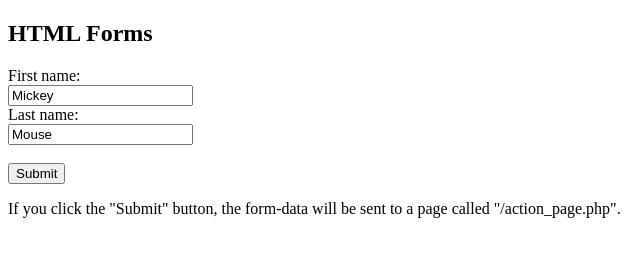
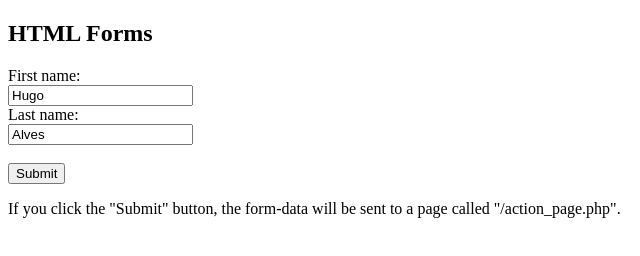
Before and after one commit to Bigoux/SIOSISR, a plain HTML site: page index.html in a window 1280 px wide. Shown: the full height of the page, 0-640 px from the left. Drawn offline with Linux system fonts and the light colour scheme.

Commit message:
Ajout de mon nom, prénom dans index.html

```diff
--- a/index.html
+++ b/index.html
@@ -6,10 +6,10 @@
 
 <form action="/action_page.php">
   First name:<br>
-  <input type="text" name="firstname" value="Mickey">
+  <input type="text" name="firstname" value="Hugo">
   <br>
   Last name:<br>
-  <input type="text" name="lastname" value="Mouse">
+  <input type="text" name="lastname" value="Alves">
   <br><br>
   <input type="submit" value="Submit">
 </form>
```
